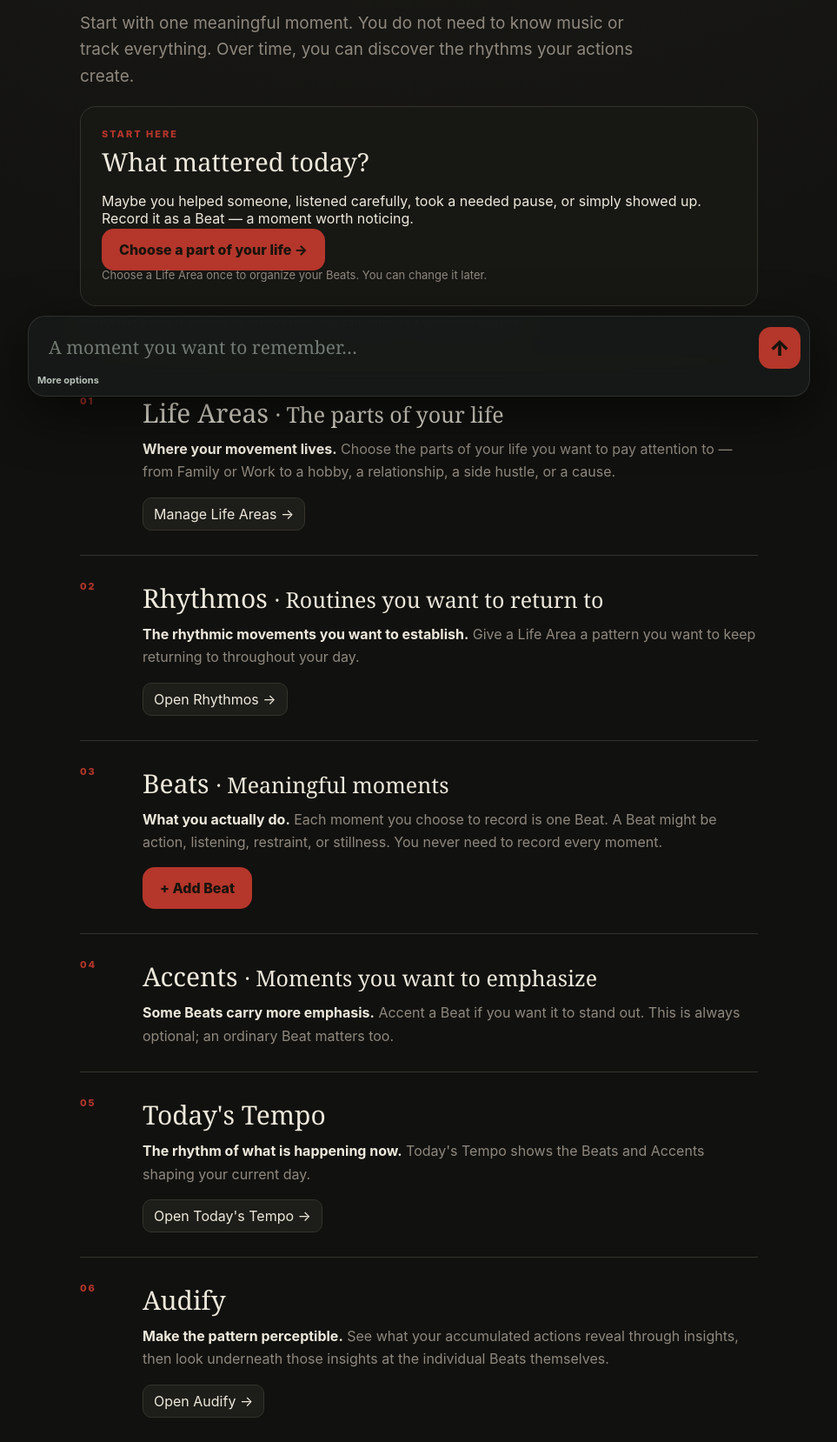
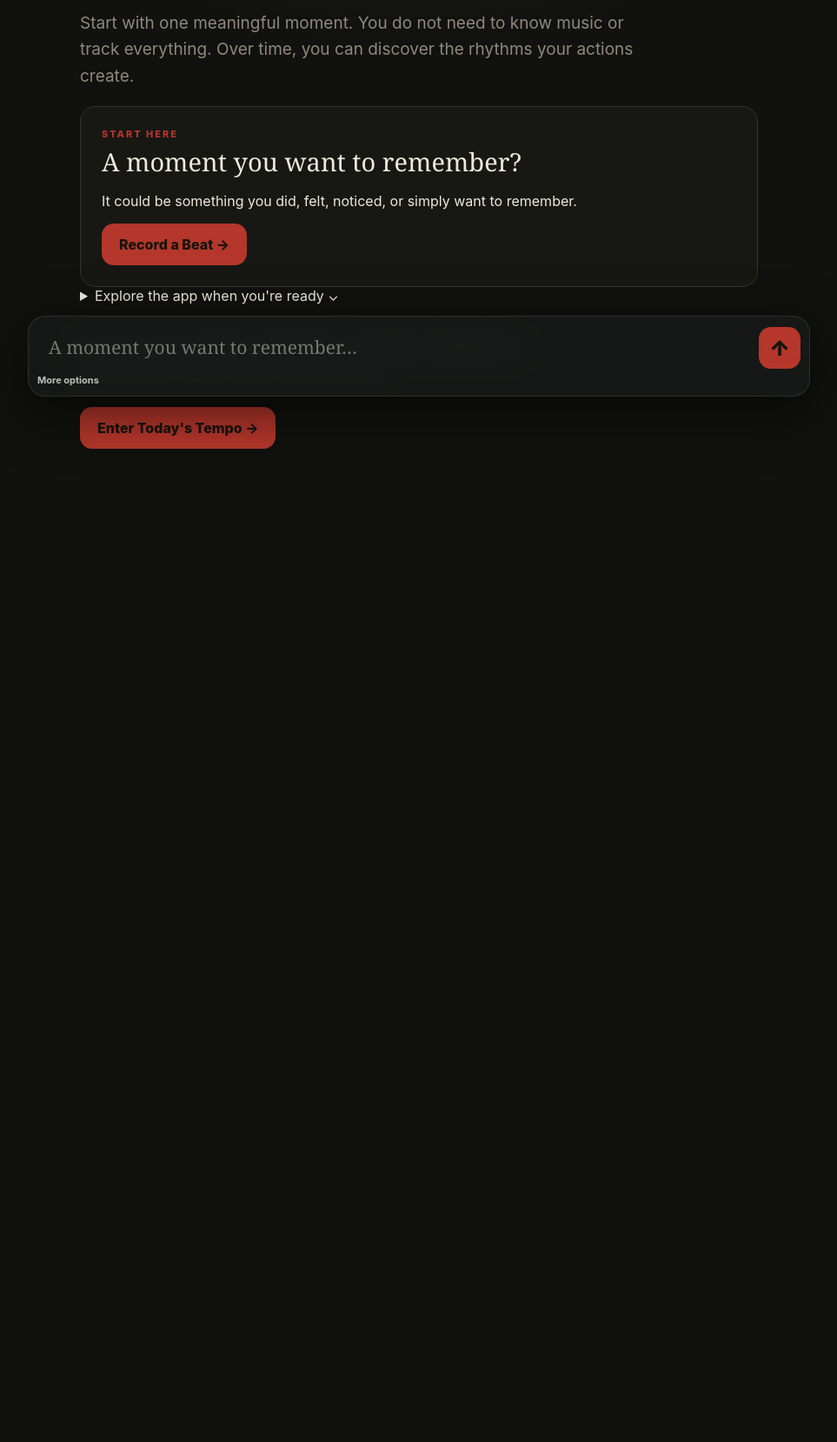
Before and after one commit to drummerbock/sumbody, a Flask app: page /onboarding in a window 1280 px wide. Shown: the part 322-1980 px from the top of the page at 87% size, without its empty margins (158-1121 px from the left). After the commit the page ends 838 px from the top, so only its background shows below. Run offline with Flask 3, Linux system fonts and the light colour scheme; the visitor is signed in with stand-in values (Sample User, id 1); data that the repository does not hold is empty; some libraries are stand-ins or nearby versions.

Commit message:
Simplify visual navigation, Today hierarchy, Rhythmos and first-use flow

```diff
--- a/templates/onboarding.html
+++ b/templates/onboarding.html
@@ -5,73 +5,17 @@
   <div class="eyebrow">HOW IT WORKS</div>
   <h1>Practice <em>becoming the heartbeat.</em></h1>
   <p class="lede onboarding-intro">Start with one meaningful moment. You do not need to know music or track everything. Over time, you can discover the rhythms your actions create.</p>
-  <section class="card" aria-label="Start with one Beat"><div class="eyebrow">START HERE</div><h2>What mattered today?</h2><p>Maybe you helped someone, listened carefully, took a needed pause, or simply showed up. Record it as a Beat — a moment worth noticing.</p>{% if composer_areas %}<button class="primary" type="button" data-open-composer>Record your first Beat →</button>{% else %}<a class="primary" href="{{url_for('areas')}}">Choose a part of your life →</a><p class="term-hint">Choose a Life Area once to organize your Beats. You can change it later.</p>{% endif %}</section>
+  <section class="card" aria-label="Start with one Beat"><div class="eyebrow">START HERE</div><h2>A moment you want to remember?</h2><p>It could be something you did, felt, noticed, or simply want to remember.</p><button class="primary" type="button" data-open-composer>Record a Beat →</button></section>
 
-  <p class="term-hint">Everything below is optional to explore now. You can return to it whenever you like.</p>
-  <div class="onboarding-steps framework-steps">
-    <article class="onboarding-step">
-      <span>01</span>
-      <div>
-        <h2>Life Areas <small>· The parts of your life</small></h2>
-        <p><strong>Where your movement lives.</strong> Choose the parts of your life you want to pay attention to — from Family or Work to a hobby, a relationship, a side hustle, or a cause.</p>
-        <a class="secondary tutorial-link" href="{{url_for('areas')}}">Manage Life Areas →</a>
-      </div>
-    </article>
-
-    <article class="onboarding-step">
-      <span>02</span>
-      <div>
-        <h2>Rhythmos <small>· Routines you want to return to</small></h2>
-        <p><strong>The rhythmic movements you want to establish.</strong> Give a Life Area a pattern you want to keep returning to throughout your day.</p>
-        <a class="secondary tutorial-link" href="{{url_for('goals')}}">Open Rhythmos →</a>
-      </div>
-    </article>
-
-    <article class="onboarding-step">
-      <span>03</span>
-      <div>
-        <h2>Beats <small>· Meaningful moments</small></h2>
-        <p><strong>What you actually do.</strong> Each moment you choose to record is one Beat. A Beat might be action, listening, restraint, or stillness. You never need to record every moment.</p>
-        <button class="primary tutorial-add-beat" type="button" data-open-composer>+ Add Beat</button>
-      </div>
-    </article>
-
-    <article class="onboarding-step">
-      <span>04</span>
-      <div>
-        <h2>Accents <small>· Moments you want to emphasize</small></h2>
-        <p><strong>Some Beats carry more emphasis.</strong> Accent a Beat if you want it to stand out. This is always optional; an ordinary Beat matters too.</p>
-      </div>
-    </article>
-
-    <article class="onboarding-step">
-      <span>05</span>
-      <div>
-        <h2>Today's Tempo</h2>
-        <p><strong>The rhythm of what is happening now.</strong> Today's Tempo shows the Beats and Accents shaping your current day.</p>
-        <a class="secondary tutorial-link" href="{{url_for('home')}}">Open Today's Tempo →</a>
-      </div>
-    </article>
-
-    <article class="onboarding-step">
-      <span>06</span>
-      <div>
-        <h2>Audify</h2>
-        <p><strong>Make the pattern perceptible.</strong> See what your accumulated actions reveal through insights, then look underneath those insights at the individual Beats themselves.</p>
-        <a class="secondary tutorial-link" href="{{url_for('history')}}">Open Audify →</a>
-      </div>
-    </article>
-  </div>
-
-  <section class="language-callout card">
-    <div>
-      <div class="eyebrow">RESONANCE</div>
-      <h2>What continues beyond the Beat</h2>
-      <p>Repeated action creates rhythm. Rhythm can resonate through you, your relationships, and the people around you. Over time, the practice is not simply to record a heartbeat — it is to become one.</p>
+  <details class="onboarding-explore"><summary>Explore the app when you're ready <span aria-hidden="true">⌄</span></summary>
+    <div class="onboarding-mini-grid">
+      <a href="{{url_for('home')}}"><b>☀ Today</b><span>Remember a moment.</span></a>
+      <a href="{{url_for('goals')}}"><b>↻ Rhythmos</b><span>Return to an intention.</span></a>
+      <a href="{{url_for('history')}}"><b>▥ Audify</b><span>Discover recorded patterns.</span></a>
+      <a href="{{url_for('areas')}}"><b>▦ Life Areas</b><span>Organize whenever you want.</span></a>
     </div>
-    <a class="secondary language-link" href="{{ url_for('musical_language') }}">Explore the musical language →</a>
-  </section>
-
+    <p><a href="{{url_for('musical_language')}}">Learn about the musical language →</a></p>
+  </details>
   <form method="post" class="onboarding-finish">
     <input type="hidden" name="csrf_token" value="{{ csrf_token() }}">
     <p><strong>You do not need to become someone different.</strong><br>You need to hear your heart beat.</p>
```
